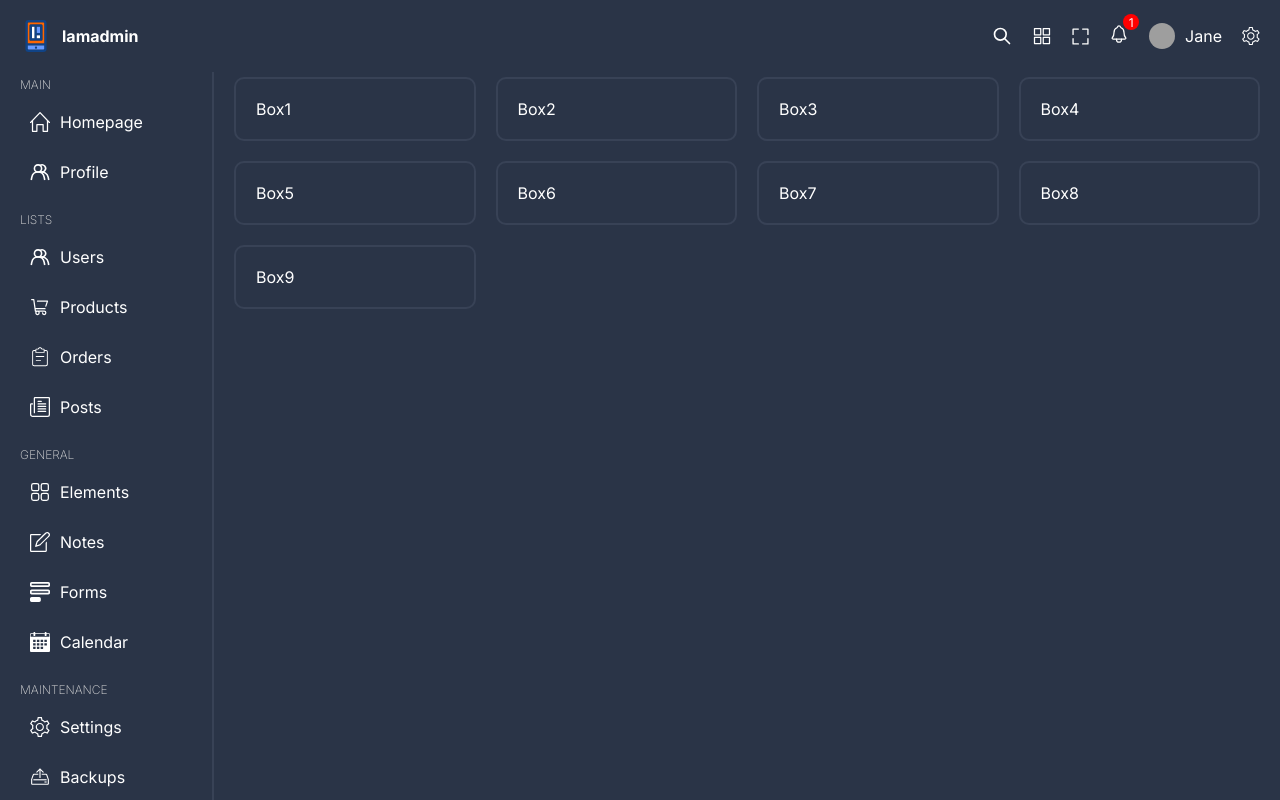
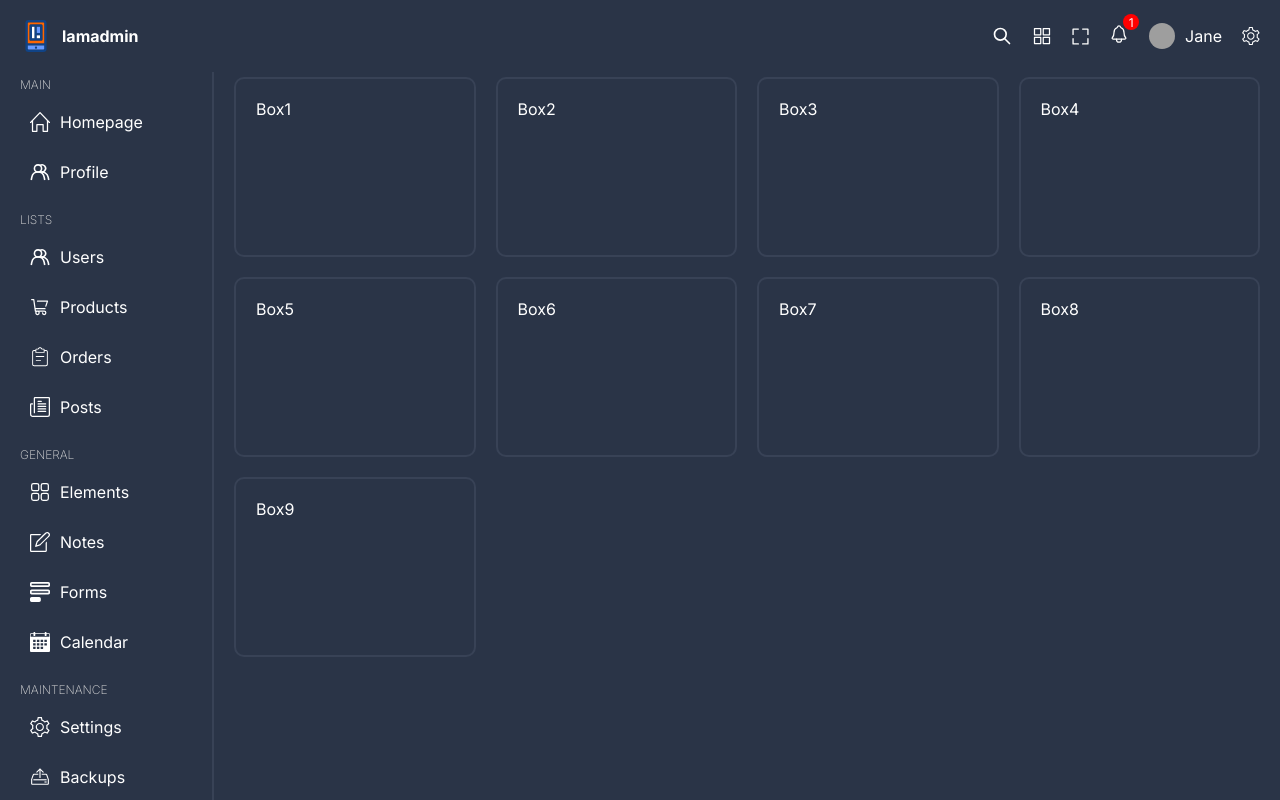
Before and after one commit to rrg1459/react-admin, a React (Vite) app: page / in a window 1280 px wide. Shown: the top 800 px of the page. Built offline with nearby package versions, Linux system fonts and the light colour scheme; grey boxes are pictures that could not be loaded.

Commit message:
Add grid auto rows

```diff
--- a/src/pages/home/home.scss
+++ b/src/pages/home/home.scss
@@ -4,6 +4,7 @@
   display: grid;
   gap: 20px;
   grid-template-columns: repeat(4, 1fr);
+  grid-auto-rows: minmax(180px, auto);
 
   .box {
     padding: 20px;
```
